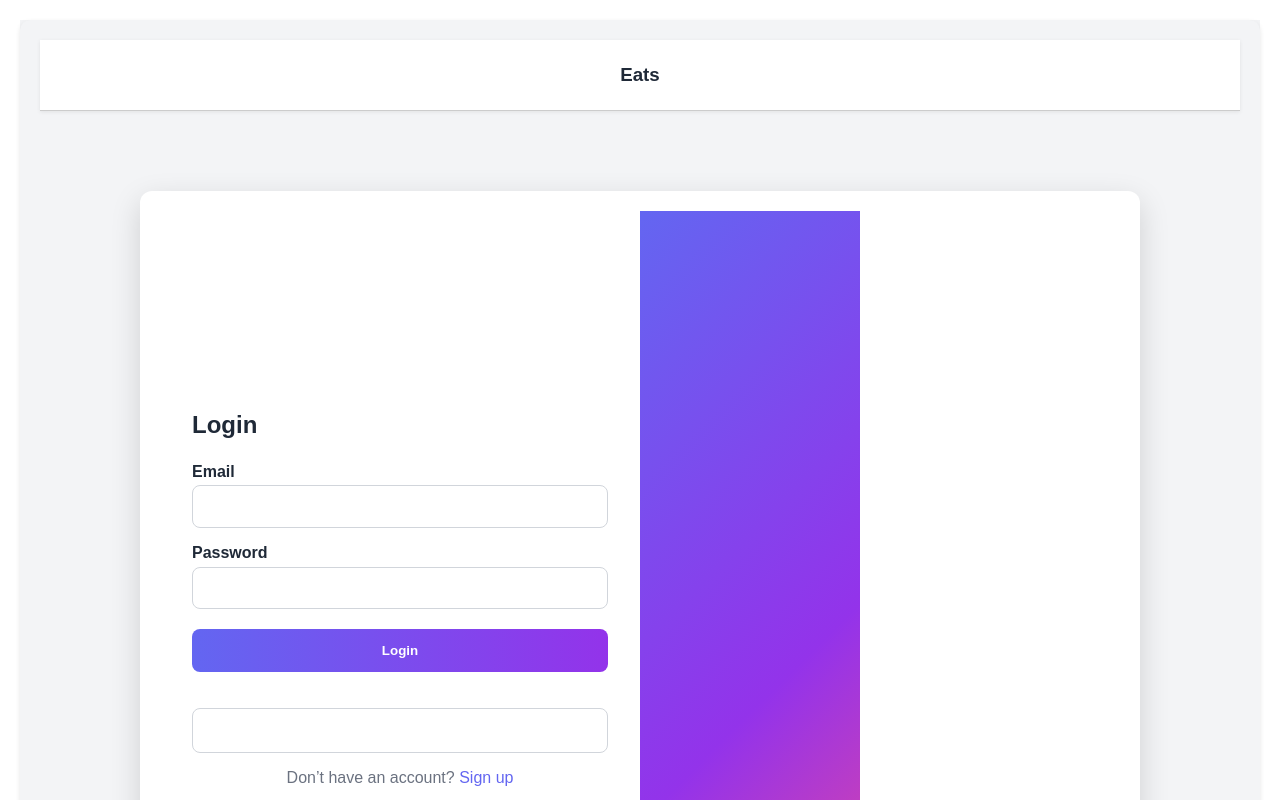
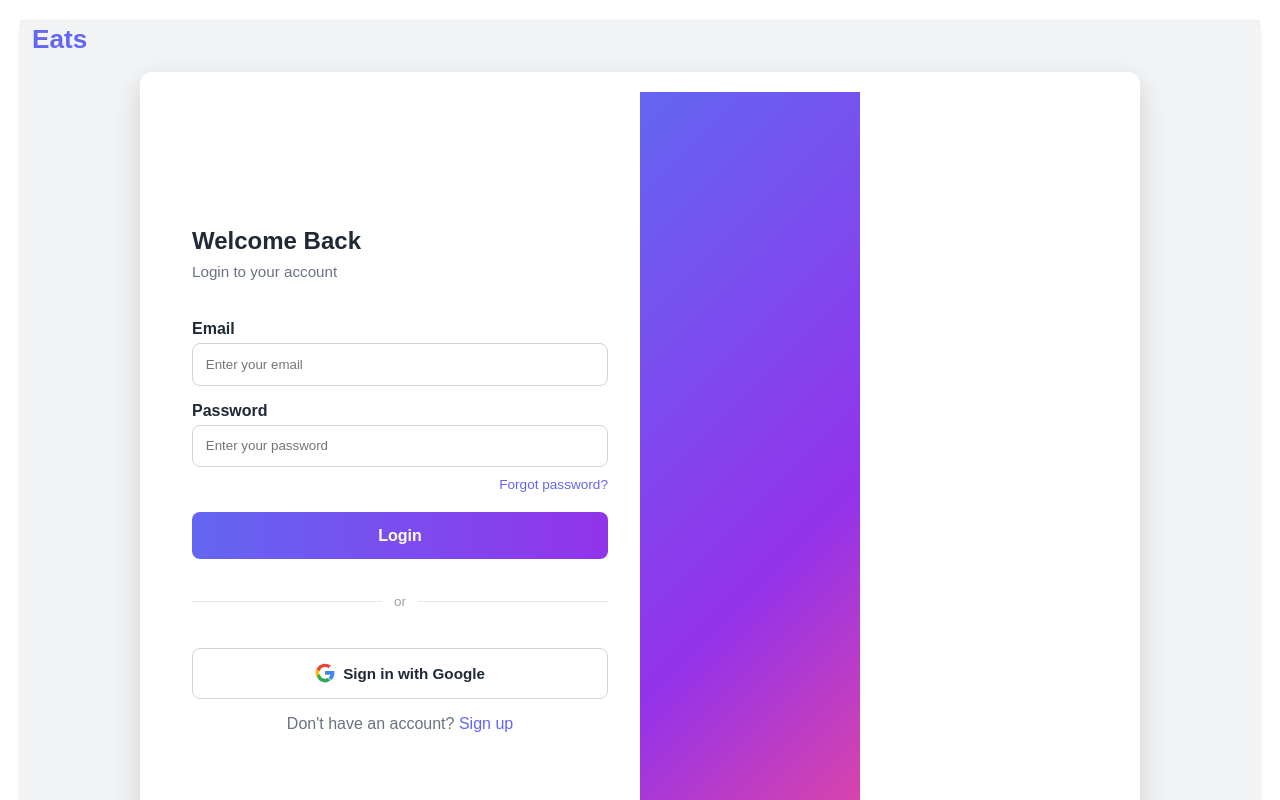
Before and after one commit to Food-Catering-plateform/FOOD-ORDERING-PLATFORM, a React (Create React App) app: page / in a window 1280 px wide. Shown: the top 800 px of the page. Built offline with nearby package versions, Linux system fonts and the light colour scheme.

Commit message:
add forgotpassword link and added google logo on the google signin

```diff
--- a/src/components/login-and-signup/login.jsx
+++ b/src/components/login-and-signup/login.jsx
@@ -29,13 +29,15 @@ function Login({ onLoginSuccess }) {
 
         {/* LOGIN SECTION */}
         <section className="auth">
-          <h2 id="login-heading">Login</h2>
+          <h2 id="login-heading">Welcome Back</h2>
+          <p className="auth-subtitle">Login to your account</p>
 
           <form onSubmit={onSubmit}>
             <label htmlFor="email">Email</label>
             <input
               type="email"
               id="email"
+              placeholder="Enter your email"
               value={email}
               onChange={(e) => setEmail(e.target.value)}
               required
@@ -45,29 +47,49 @@ function Login({ onLoginSuccess }) {
             <input
               type="password"
               id="password"
+              placeholder="Enter your password"
               value={password}
               onChange={(e) => setPassword(e.target.value)}
               required
             />
 
-            <button type="submit" disabled={loading}>
+            {/* FORGOT PASSWORD LINK */}
+            <div className="forgot-password">
+              <a href="#">Forgot password?</a>
+            </div>
+
+            <button type="submit" className="login-btn" disabled={loading}>
               {loading ? "Signing in..." : "Login"}
             </button>
           </form>
 
           {error && <p className="login-error">{error}</p>}
 
+          {/* DIVIDER */}
+          <div className="divider">
+            <span>or</span>
+          </div>
+
+          {/* GOOGLE BUTTON - fixed with icon and proper text */}
           <button
             type="button"
+            className="google-btn"
             onClick={handleGoogleLogin}
             disabled={loading}
           >
+            {/* Google SVG Icon */}
+            <svg width="20" height="20" viewBox="0 0 48 48">
+              <path fill="#EA4335" d="M24 9.5c3.14 0 5.95 1.08 8.17 2.86l6.08-6.08C34.46 3.39 29.5 1.5 24 1.5 14.82 1.5 7.01 7.1 3.58 15.04l7.1 5.52C12.43 14.48 17.74 9.5 24 9.5z"/>
+              <path fill="#4285F4" d="M46.5 24c0-1.64-.15-3.22-.42-4.75H24v9h12.7c-.55 2.98-2.2 5.5-4.68 7.2l7.18 5.58C43.46 37.06 46.5 30.98 46.5 24z"/>
+              <path fill="#FBBC05" d="M10.68 28.44A14.6 14.6 0 0 1 9.5 24c0-1.55.27-3.06.74-4.44l-7.1-5.52A22.4 22.4 0 0 0 1.5 24c0 3.61.86 7.02 2.38 10.04l6.8-5.6z"/>
+              <path fill="#34A853" d="M24 46.5c5.5 0 10.12-1.82 13.5-4.94l-7.18-5.58c-1.82 1.22-4.14 1.94-6.32 1.94-6.26 0-11.57-4.98-12.32-11.48l-6.8 5.6C7.01 40.9 14.82 46.5 24 46.5z"/>
+            </svg>
             Sign in with Google
           </button>
 
           <nav>
             <p>
-              Don’t have an account?{" "}
+              Don't have an account?{" "}
               <Link to="/signup-role">Sign up</Link>
             </p>
           </nav>
--- a/src/components/login-and-signup/style-login.css
+++ b/src/components/login-and-signup/style-login.css
@@ -20,11 +20,17 @@ html, body {
 
 /* HEADER */
 .login-header {
-    text-align: center;
-    padding: 1.5rem;
+    position: absolute;
+    top: 0;
+    left: 0;
+    padding: 1.5rem 2rem;
     font-weight: bold;
-    background: white;
-    box-shadow: 0 1px 4px rgba(0,0,0,0.08);
+    font-size: 1.4rem;
+    color: #6366f1;
+    z-index: 10;
+    border: none;        /* ADD THIS */
+    box-shadow: none;    /* ADD THIS */
+    background: transparent; /* ADD THIS */
 }
 
 /* MAIN CONTAINER - this is now the 2-column grid */
@@ -148,7 +154,7 @@ html, body {
     display: flex;
     flex-direction: column;
     justify-content: center;
-    min-height: 400px;
+    min-height: unset;
 }
 
 .sider h2 {
@@ -157,9 +163,88 @@ html, body {
 
 /* FOOTER */
 .login-footer {
+    position: static;    /* CHANGED - from fixed to static so it flows naturally */
+    width: 100%;         /* CHANGED - full width not 50% */
     text-align: center;
     padding: 1rem;
-    font-size: 0.9rem;
+    font-size: 0.85rem;
+    color: #9ca3af;
     background: white;
     border-top: 1px solid #e5e7eb;
 }
+
+/* SUBTITLE */
+.auth-subtitle {
+    color: #6b7280;
+    margin-bottom: 1.5rem;
+    font-size: 0.95rem;
+}
+
+/* FORGOT PASSWORD */
+.forgot-password {
+    text-align: right;
+    margin-top: 0.5rem;
+}
+
+.forgot-password a {
+    font-size: 0.85rem;
+    color: #6366f1;
+}
+
+/* LOGIN BUTTON */
+.login-btn {
+    background: linear-gradient(to right, #6366f1, #9333ea);
+    color: white;
+    width: 100%;
+    padding: 0.9rem;
+    margin-top: 1.2rem;
+    border: none;
+    border-radius: 8px;
+    cursor: pointer;
+    font-weight: bold;
+    font-size: 1rem;
+}
+
+/* DIVIDER */
+.divider {
+    display: flex;
+    align-items: center;
+    text-align: center;
+    margin: 1.2rem 0;
+    color: #9ca3af;
+    font-size: 0.85rem;
+}
+
+.divider::before,
+.divider::after {
+    content: '';
+    flex: 1;
+    border-bottom: 1px solid #e5e7eb;
+}
+
+.divider span {
+    padding: 0 0.75rem;
+}
+
+/* GOOGLE BUTTON */
+.google-btn {
+    width: 100%;
+    padding: 0.9rem;
+    background: white;
+    border: 1px solid #d1d5db;
+    border-radius: 8px;
+    cursor: pointer;
+    font-weight: 600;
+    font-size: 0.95rem;
+    display: flex;
+    justify-content: center;
+    align-items: center;
+    gap: 0.75rem;
+    color: #1f2937;
+    transition: 0.2s ease, box-shadow 0.2s ease;
+}
+
+.google-btn:hover {
+    background: #f9fafb;
+    box-shadow: 0 2px 8px rgba(0,0,0,0.1);
+}
```
